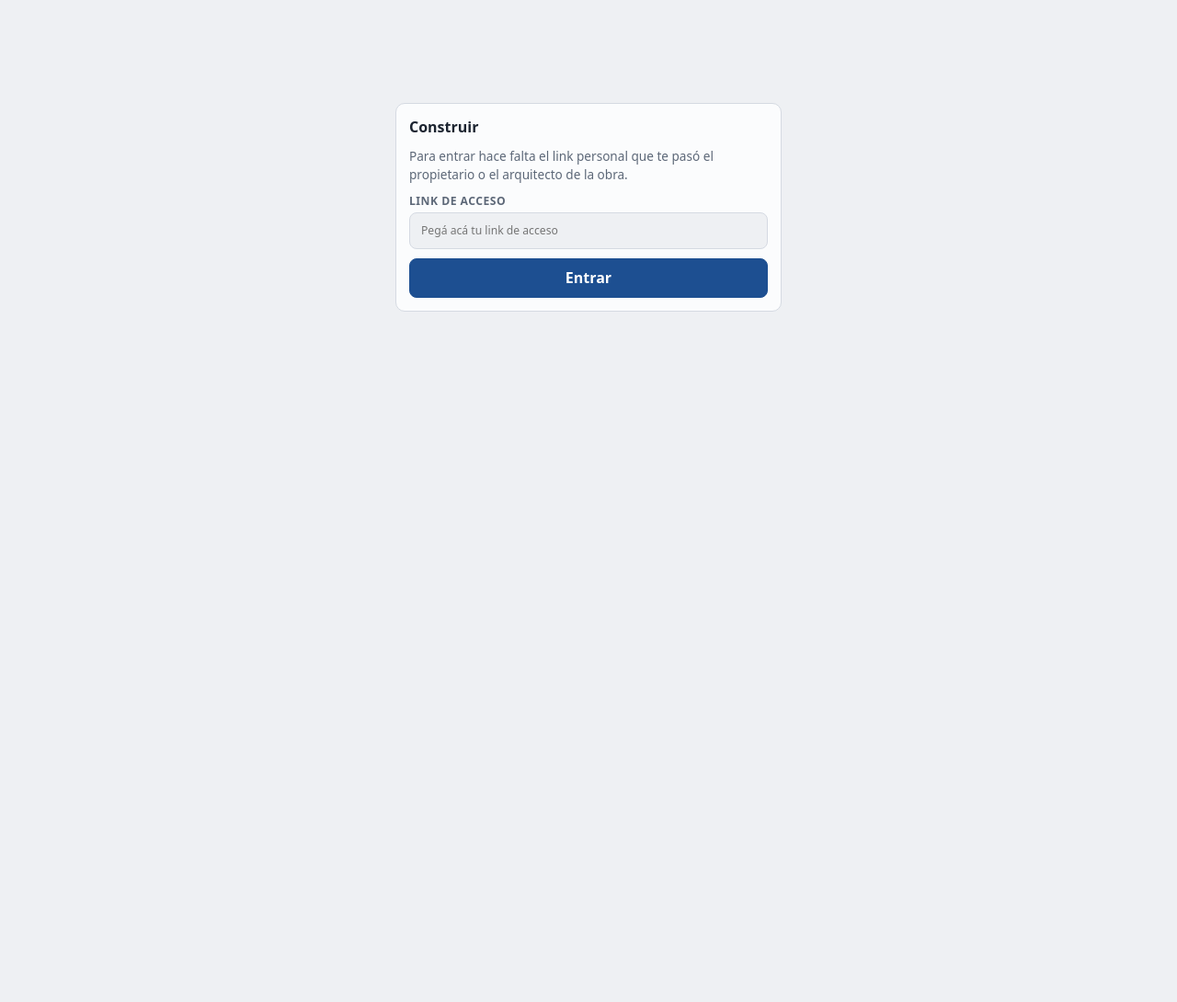
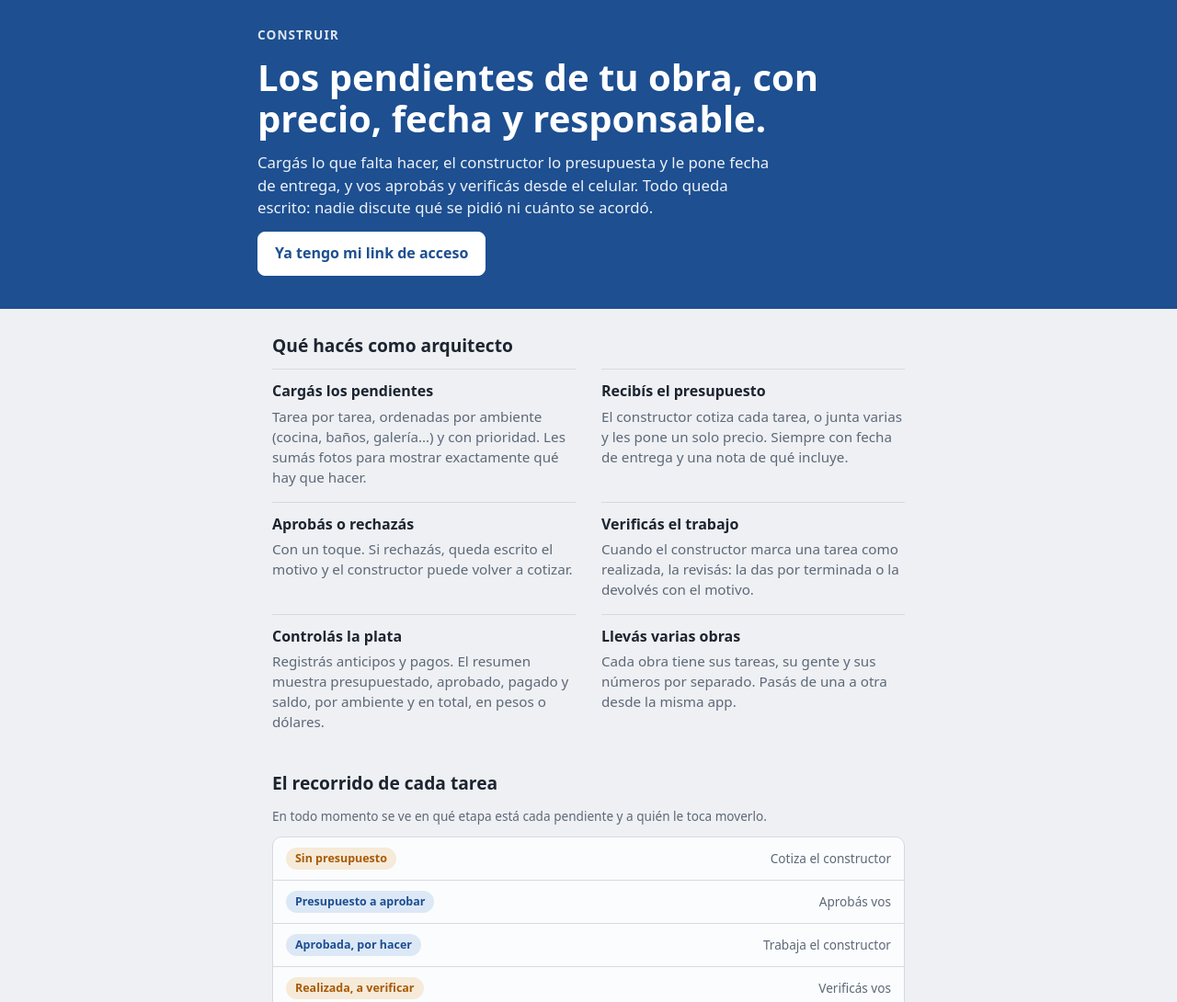
Before and after one commit to federicobastitta/Obras, a website: page web/index.html in a window 1280 px wide. Shown: the top 1090 px of the page at 92% size. Before the commit the page ends 800 px from the top, so only its background shows below. Drawn offline with Linux system fonts and the light colour scheme.

Commit message:
Página de inicio para quien llega sin link, pensada para un arquitecto
Explica en simple qué hace Construir: cargar pendientes, recibir presupuestos,
aprobar, verificar, controlar la plata y llevar varias obras; el recorrido de
cada tarea, lo que queda registrado y cómo se empieza. Abajo, el ingreso con
el link personal (acepta también el link de varias obras).

Co-Authored-By: Claude Fable 5.2 <noreply@anthropic.com>
Claude-Session: https://claude.ai/code/session_012FXvCrcgZhrjhnSVD1SSvq

```diff
--- a/web/app.js
+++ b/web/app.js
@@ -164,28 +164,73 @@ async function achicar(archivo) {
   return new Promise((ok, mal) => lienzo.toBlob((b) => (b ? ok(b) : mal(new Error('No se pudo preparar la foto.'))), 'image/jpeg', 0.82));
 }
 
-// ---------- ingreso ----------
+// ---------- inicio (sin link de acceso) ----------
+// Página de presentación, pensada para un arquitecto: qué resuelve la app y cómo se entra.
 function pantallaIngreso(mensaje) {
+  document.title = 'Construir';
   const campo = h('input', { id: 'codigo', type: 'text', autocomplete: 'off', placeholder: 'Pegá acá tu link de acceso' });
-  app.replaceChildren(
-    h('main', null,
-      h('form', {
-        class: 'caja ingreso',
+  const entrar = h('form', {
+    class: 'caja', id: 'entrar',
     onsubmit: (e) => {
       e.preventDefault();
       const v = campo.value.trim();
-          const k = (v.match(/k=([0-9a-f]{20,})/i) || v.match(/^([0-9a-f]{20,})$/i) || [])[1];
+      const k = (v.match(/k=([0-9a-f]{20,}(?:,[0-9a-f]{20,})*)/i) || v.match(/^([0-9a-f]{20,})$/i) || [])[1];
       if (!k) return avisar('Ese link no tiene un código de acceso.', true);
-          guardarToken(k);
+      history.replaceState(null, '', location.pathname + '#k=' + k);
       arrancar();
     },
   },
-        h('h2', null, 'Construir'),
+    h('h2', null, 'Entrar a tu obra'),
     mensaje ? h('p', { class: 'nota' }, mensaje) : null,
-        h('p', { class: 'sub' }, 'Para entrar hace falta el link personal que te pasó el propietario o el arquitecto de la obra.'),
+    h('p', { class: 'sub' }, 'Cada persona entra con un link personal, sin usuario ni contraseña. Si ya te pasaron el tuyo, abrilo o pegalo acá.'),
     h('label', { for: 'codigo' }, 'Link de acceso', campo),
-        h('button', { class: 'principal', type: 'submit' }, 'Entrar'),
-      ),
+    h('button', { class: 'principal', type: 'submit' }, 'Entrar'));
+
+  const funcion = (titulo, texto) => h('article', { class: 'funcion' }, h('h3', null, titulo), h('p', null, texto));
+  const paso = (titulo, texto) => h('li', null, h('strong', null, titulo), h('span', null, texto));
+  const etapa = (clase, nombre, quien) => h('li', null, h('span', { class: 'chip ' + clase }, nombre), h('span', { class: 'sub' }, quien));
+
+  app.replaceChildren(
+    h('header', { class: 'portada' },
+      h('div', { class: 'ancho-pagina' },
+        h('p', { class: 'marca' }, 'Construir'),
+        h('h1', null, 'Los pendientes de tu obra, con precio, fecha y responsable.'),
+        h('p', { class: 'bajada' }, 'Cargás lo que falta hacer, el constructor lo presupuesta y le pone fecha de entrega, y vos aprobás y verificás desde el celular. Todo queda escrito: nadie discute qué se pidió ni cuánto se acordó.'),
+        h('a', { class: 'boton claro', href: '#entrar', onclick: (e) => { e.preventDefault(); entrar.scrollIntoView({ behavior: 'smooth' }); campo.focus({ preventScroll: true }); } }, 'Ya tengo mi link de acceso'))),
+    h('main', { class: 'inicio' },
+      mensaje ? entrar : null,
+      h('section', null,
+        h('h2', null, 'Qué hacés como arquitecto'),
+        h('div', { class: 'funciones' },
+          funcion('Cargás los pendientes', 'Tarea por tarea, ordenadas por ambiente (cocina, baños, galería…) y con prioridad. Les sumás fotos para mostrar exactamente qué hay que hacer.'),
+          funcion('Recibís el presupuesto', 'El constructor cotiza cada tarea, o junta varias y les pone un solo precio. Siempre con fecha de entrega y una nota de qué incluye.'),
+          funcion('Aprobás o rechazás', 'Con un toque. Si rechazás, queda escrito el motivo y el constructor puede volver a cotizar.'),
+          funcion('Verificás el trabajo', 'Cuando el constructor marca una tarea como realizada, la revisás: la das por terminada o la devolvés con el motivo.'),
+          funcion('Controlás la plata', 'Registrás anticipos y pagos. El resumen muestra presupuestado, aprobado, pagado y saldo, por ambiente y en total, en pesos o dólares.'),
+          funcion('Llevás varias obras', 'Cada obra tiene sus tareas, su gente y sus números por separado. Pasás de una a otra desde la misma app.'))),
+      h('section', null,
+        h('h2', null, 'El recorrido de cada tarea'),
+        h('p', { class: 'sub' }, 'En todo momento se ve en qué etapa está cada pendiente y a quién le toca moverlo.'),
+        h('ol', { class: 'circuito' },
+          etapa('pend', 'Sin presupuesto', 'Cotiza el constructor'),
+          etapa('info', 'Presupuesto a aprobar', 'Aprobás vos'),
+          etapa('info', 'Aprobada, por hacer', 'Trabaja el constructor'),
+          etapa('pend', 'Realizada, a verificar', 'Verificás vos'),
+          etapa('ok', 'Terminada', 'Queda en el historial'))),
+      h('section', null,
+        h('h2', null, 'Lo que queda registrado'),
+        h('div', { class: 'funciones' },
+          funcion('Fotos de antes y después', 'Las sube cualquiera desde el celular, en la tarea que corresponde.'),
+          funcion('Comentarios', 'Las preguntas y aclaraciones quedan en la tarea, no perdidas en un chat.'),
+          funcion('Historial', 'Quién cargó, cotizó, aprobó, pagó o devolvió cada cosa, con fecha y hora.'),
+          funcion('Plazos vencidos', 'Las tareas que pasaron su fecha de entrega se marcan en rojo.'))),
+      h('section', null,
+        h('h2', null, 'Cómo se empieza'),
+        h('ol', { class: 'pasos' },
+          paso('Entrás con tu link.', 'Lo recibís por WhatsApp y lo abrís en el celular. Se puede instalar como una app.'),
+          paso('Sumás a las personas.', 'Al constructor y al propietario les generás su propio link desde la pestaña Personas.'),
+          paso('Cargás los pendientes.', 'El constructor los ve al instante y empieza a presupuestar.'))),
+      mensaje ? null : entrar,
     ),
   );
 }
--- a/web/estilos.css
+++ b/web/estilos.css
@@ -136,3 +136,26 @@ input[type="checkbox"] { width: 22px; height: 22px; flex: none; padding: 0; marg
   display: grid; gap: 12px; align-content: start; }
 .ventana h2.tarea { font-size: 1.2rem; font-weight: 650; overflow-wrap: anywhere; }
 @media (min-width: 640px) { .fondo { align-items: center; padding: 24px; } .ventana { border-radius: 14px; } }
+
+/* Página de inicio (sin link de acceso) */
+.portada { background: var(--accent); color: var(--on-accent);
+  padding: calc(env(safe-area-inset-top, 0px) + 28px) max(16px, env(safe-area-inset-right, 0px)) 36px max(16px, env(safe-area-inset-left, 0px)); }
+.ancho-pagina { max-width: 720px; margin: 0 auto; display: grid; gap: 14px; justify-items: start; }
+.portada .marca { font-weight: 700; letter-spacing: 0.08em; text-transform: uppercase; font-size: 0.85rem; opacity: 0.85; }
+.portada h1 { font-size: clamp(1.7rem, 6vw, 2.5rem); line-height: 1.12; font-weight: 700; text-wrap: balance; }
+.portada .bajada { font-size: 1.05rem; max-width: 58ch; opacity: 0.92; }
+.boton.claro { background: var(--on-accent); color: var(--accent); border-color: var(--on-accent); font-weight: 650; padding: 11px 18px; }
+main.inicio { gap: 30px; padding-top: 26px; }
+.inicio section { display: grid; gap: 12px; }
+.inicio section > h2 { font-size: 1.2rem; font-weight: 700; }
+.funciones { display: grid; grid-template-columns: repeat(auto-fit, minmax(240px, 1fr)); gap: 4px 28px; }
+.funcion { padding: 12px 0; border-top: 1px solid var(--line); display: grid; gap: 4px; align-content: start; }
+.funcion h3 { font-size: 1rem; font-weight: 650; }
+.funcion p { color: var(--muted); font-size: 0.95rem; }
+.circuito { list-style: none; margin: 0; padding: 0; background: var(--surface); border: 1px solid var(--line); border-radius: 10px; }
+.circuito li { display: flex; justify-content: space-between; align-items: center; gap: 10px; flex-wrap: wrap; padding: 11px 14px; }
+.circuito li + li { border-top: 1px solid var(--line); }
+.pasos { margin: 0; padding-left: 1.4em; display: grid; gap: 10px; }
+.pasos li { padding-left: 4px; }
+.pasos li strong { display: block; }
+.pasos li span { color: var(--muted); font-size: 0.95rem; }
```
Lines whose indentation alone changed are shown as unchanged.
